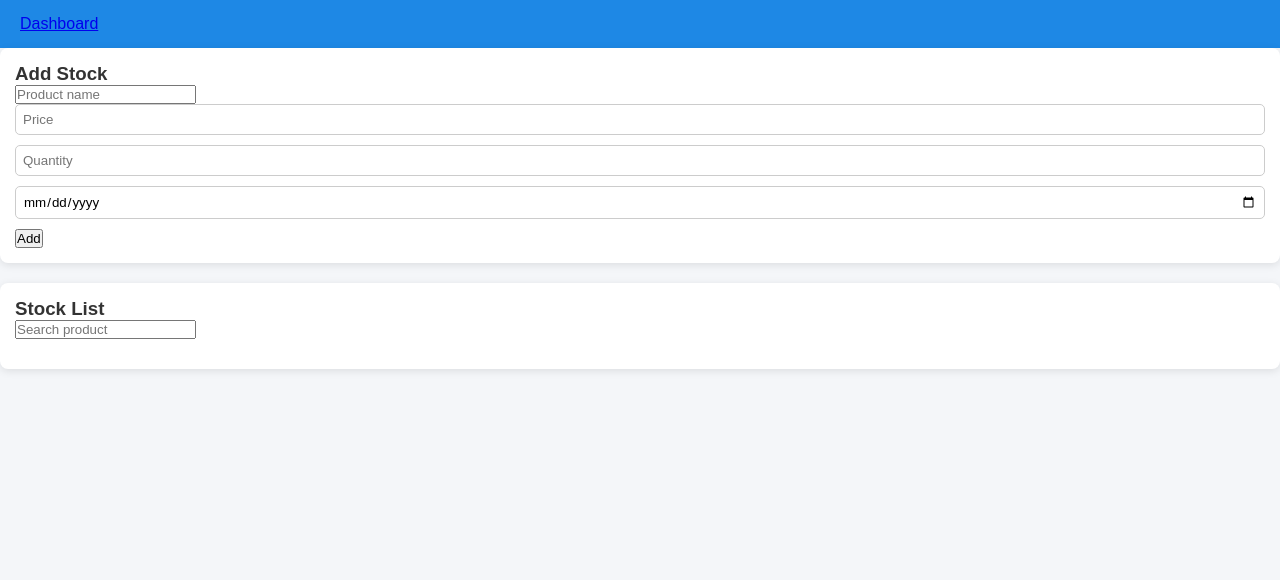
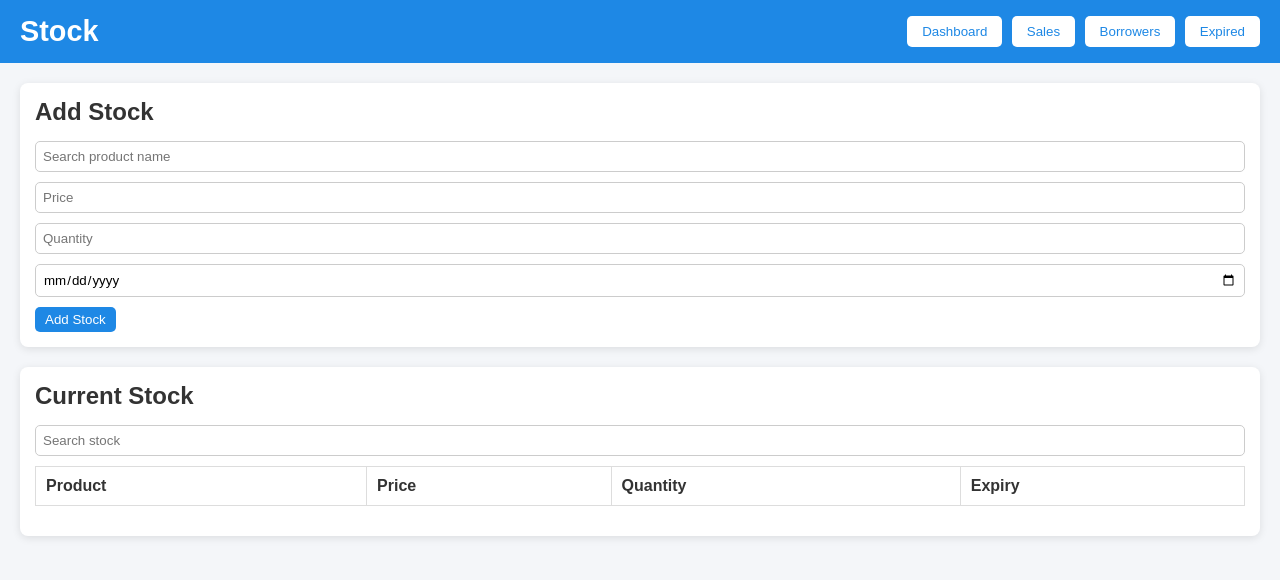
Before and after one commit to Harshit4646/inventory-system, a website: page public/stock.html in a window 1280 px wide. Drawn offline with Linux system fonts and the light colour scheme; files that its build step writes are made by us from their sources; no server answers.

Commit message:
Update stock.html

```diff
--- a/public/stock.html
+++ b/public/stock.html
@@ -1,36 +1,61 @@
 <!DOCTYPE html>
-<html>
+<html lang="en">
 <head>
-  <title>Stock</title>
-  <link rel="stylesheet" href="/css/style.css">
+  <meta charset="UTF-8">
+  <title>Stock Management</title>
+  <link rel="stylesheet" href="style.css">
 </head>
 <body>
 
 <header>
+  <h1>Stock</h1>
   <nav>
-    <a href="/index.html">Dashboard</a>
+    <button onclick="location.href='index.html'">Dashboard</button>
+    <button onclick="location.href='sales.html'">Sales</button>
+    <button onclick="location.href='borrowers.html'">Borrowers</button>
+    <button onclick="location.href='expired.html'">Expired</button>
   </nav>
 </header>
 
-<div class="container">
+<main>
 
+  <!-- ADD STOCK -->
   <div class="card">
-    <h3>Add Stock</h3>
-    <input id="name" placeholder="Product name">
-    <input id="price" type="number" placeholder="Price">
-    <input id="qty" type="number" placeholder="Quantity">
-    <input id="expiry" type="date">
-    <button onclick="addStock()">Add</button>
+    <h2>Add Stock</h2>
+
+    <input type="text" id="productSearch" placeholder="Search product name">
+    <div id="productSuggestions"></div>
+
+    <input type="number" id="price" placeholder="Price">
+    <input type="number" id="quantity" placeholder="Quantity">
+    <input type="date" id="expiry">
+
+    <button class="action-btn" onclick="addStock()">Add Stock</button>
   </div>
 
+  <!-- STOCK LIST -->
   <div class="card">
-    <h3>Stock List</h3>
-    <input class="search" id="search" placeholder="Search product">
-    <table id="stockTable"></table>
+    <h2>Current Stock</h2>
+
+    <input type="text" id="stockSearch" placeholder="Search stock">
+
+    <div class="table-container">
+      <table>
+        <thead>
+          <tr>
+            <th>Product</th>
+            <th>Price</th>
+            <th>Quantity</th>
+            <th>Expiry</th>
+          </tr>
+        </thead>
+        <tbody id="stockTable"></tbody>
+      </table>
+    </div>
   </div>
 
-</div>
+</main>
 
-<script src="/js/stock.js"></script>
+<script src="stock.js"></script>
 </body>
 </html>
```
